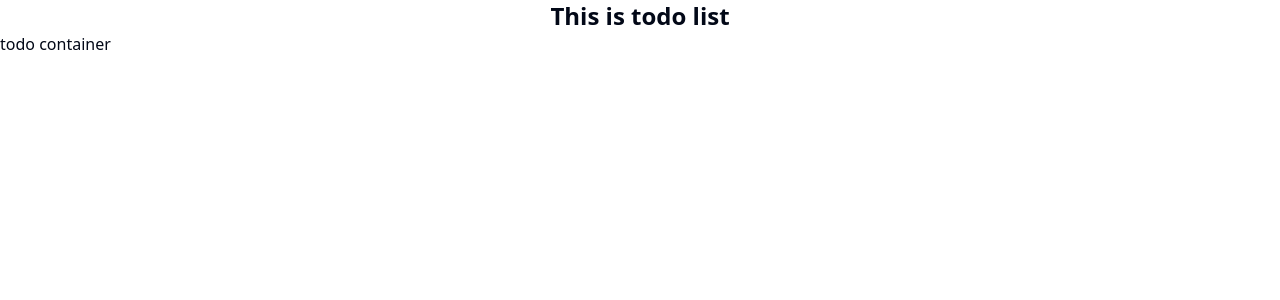
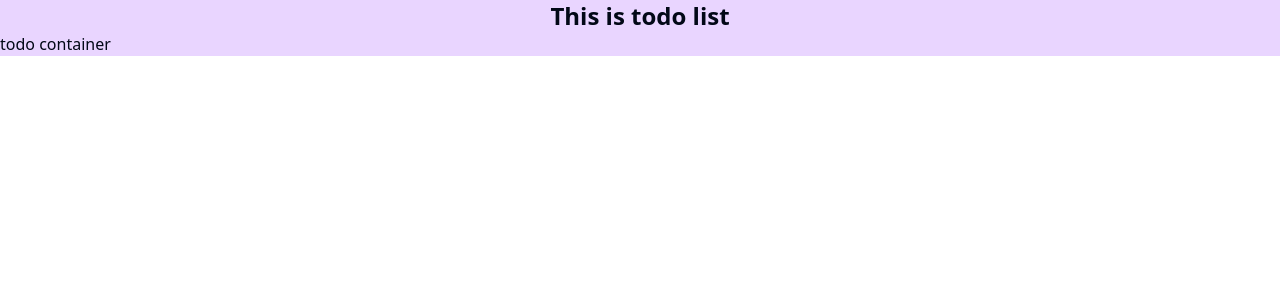
Before and after one commit to reaxul/todo-list, a React (Vite) app: page / in a window 1280 px wide. Shown: the top 300 px of the page. Built offline with nearby package versions, Linux system fonts and the light colour scheme.

Commit message:
Add Container component to Todo page

```diff
--- /dev/null
+++ b/src/components/ui/Container.tsx
@@ -0,0 +1,11 @@
+import { ReactNode } from "react";
+
+type TContainerProps = {
+  children: ReactNode;
+};
+
+const Container = ({ children }: TContainerProps) => {
+  return <div className="bg-purple-200 w-full max-w-7xl mx-auto">{children}</div>;
+};
+
+export default Container;
--- a/src/pages/Todo.tsx
+++ b/src/pages/Todo.tsx
@@ -1,11 +1,12 @@
+import Container from "@/components/ui/Container";
 import TodoContainer from "@/components/ui/todo/TodoContainer";
 
 const Todo = () => {
   return (
-    <div>
+    <Container>
       <h1 className="font-semibold text-2xl text-center">This is todo list</h1>
       <TodoContainer />
-    </div>
+    </Container>
   );
 };
 
```
